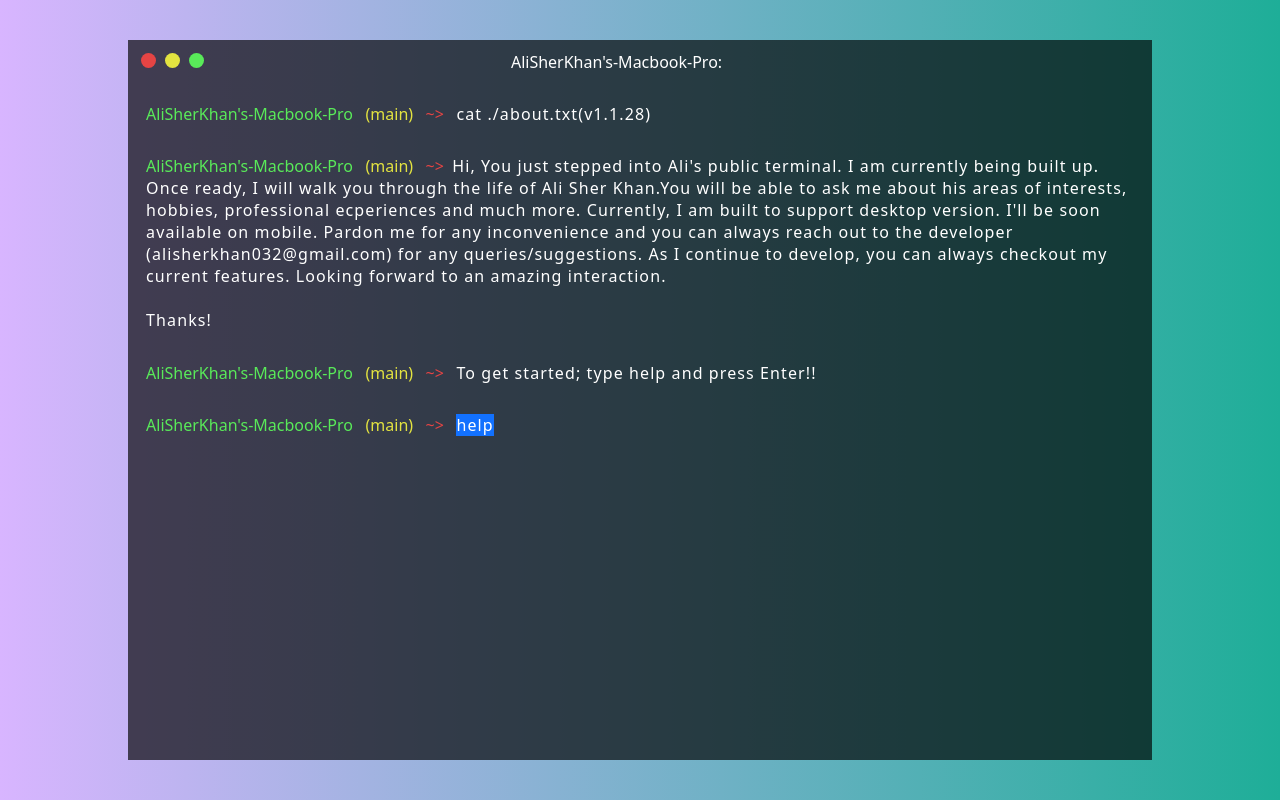
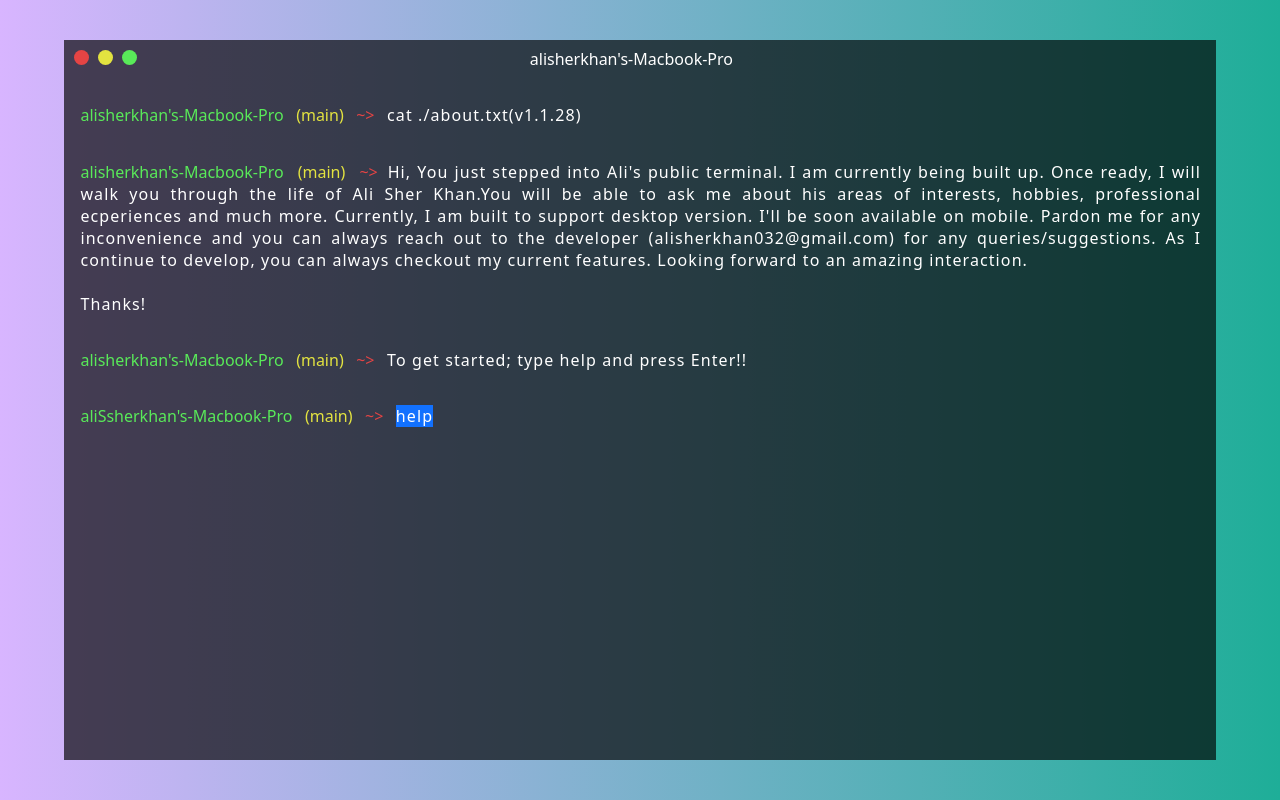
Before and after one commit to Alisherkhan032/Terminal, a plain HTML site: page index.html in a window 1280 px wide. Drawn offline with Linux system fonts and the light colour scheme.

Commit message:
justify content and reduced margin

```diff
--- a/index.html
+++ b/index.html
@@ -13,11 +13,11 @@
                 <span class="red light" style="background-color: rgb(229, 68, 68);"></span>
                 <span class="yellow light" style="background-color: rgb(227, 227, 64)"></span>
                 <span class="green light" style="background-color: rgb(89, 234, 89)"></span>
-                <span class="header-text">AliSherKhan's-Macbook-Pro:</span>
+                <span class="header-text">alisherkhan's-Macbook-Pro</span>
             </nav>
 
             <div class="line">
-                <span class="green-text">AliSherKhan's-Macbook-Pro</span>
+                <span class="green-text"><a href=""></a>alisherkhan's-Macbook-Pro</span>
                 <pre> </pre>
                 <span class="yellow-text">(main)</span>
                 <pre> </pre>
@@ -27,7 +27,7 @@
             </div>
 
             <div class="line">
-                <span class="green-text">AliSherKhan's-Macbook-Pro</span>
+                <span class="green-text">alisherkhan's-Macbook-Pro</span>
                 <pre> </pre>
                 <span class="yellow-text">(main)</span>
                 <pre> </pre>
@@ -39,7 +39,7 @@
             </div>
 
             <div class="line">
-                <span class="green-text">AliSherKhan's-Macbook-Pro</span>
+                <span class="green-text">alisherkhan's-Macbook-Pro</span>
                 <pre> </pre>
                 <span class="yellow-text">(main)</span>
                 <pre> </pre>
@@ -49,7 +49,7 @@
             </div>
 
             <div class="line">
-                <span class="green-text">AliSherKhan's-Macbook-Pro</span>
+                <span class="green-text">aliSsherkhan's-Macbook-Pro</span>
                 <pre> </pre>
                 <span class="yellow-text">(main)</span>
                 <pre> </pre>
--- a/style.css
+++ b/style.css
@@ -12,14 +12,15 @@
     display: flex;
     justify-content: center;
     align-items: center;
+    text-align: justify;
 }
 
 .main{
-    width: 80vw;
+    width: 90vw;
     height: 90vh;
     /* border: 2px solid; */
     background-color: rgba(0, 0, 0, 0.667);
-    padding: 8px;
+    padding: 5px;
 }
 span,pre{
     display: inline-block;
@@ -42,13 +43,14 @@ span,pre{
 }
 .header-text{
     color: white;
-    margin-left: 30%;
+    margin-left: 34%;
 }
 
 .line{
     margin-top: 3%;
     margin-left: 1%;
     font-weight: 400;
+    margin-right: 10px;
 }
 .display-text{
     color: white;
@@ -59,3 +61,8 @@ span,pre{
 .help{
     background-color: rgb(18, 113, 255);
 }
+
+@keyframes mymove {
+    from {top: 0px;}
+    to {top: 200px;}
+  }
```
